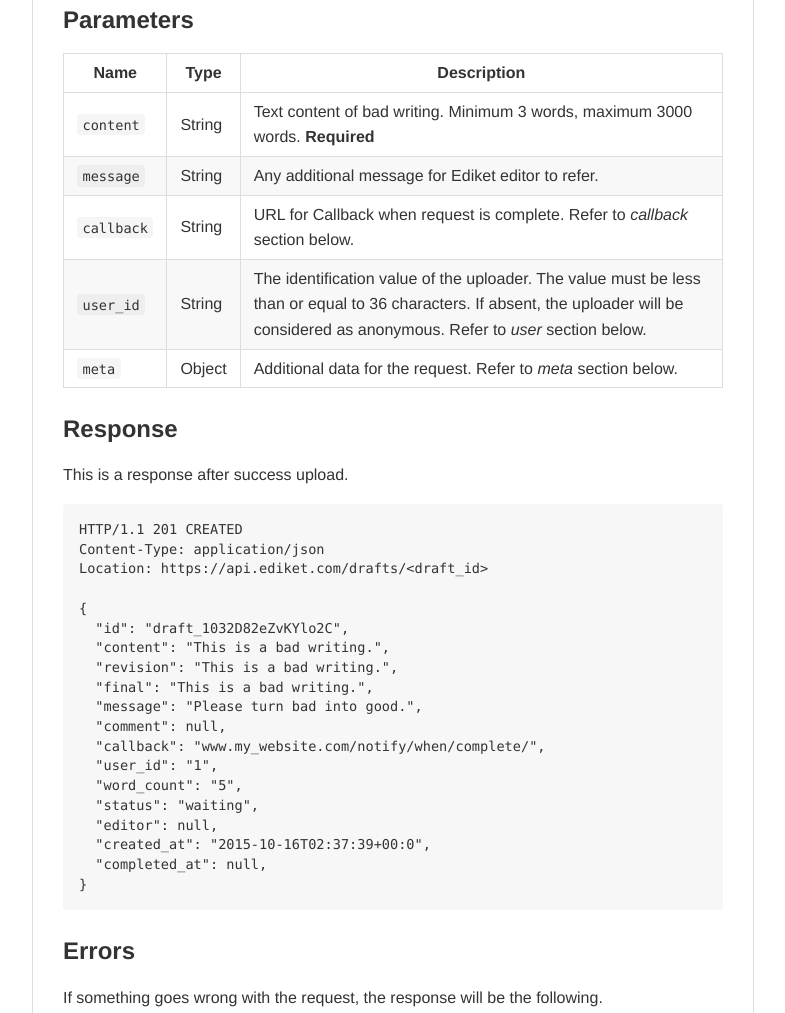
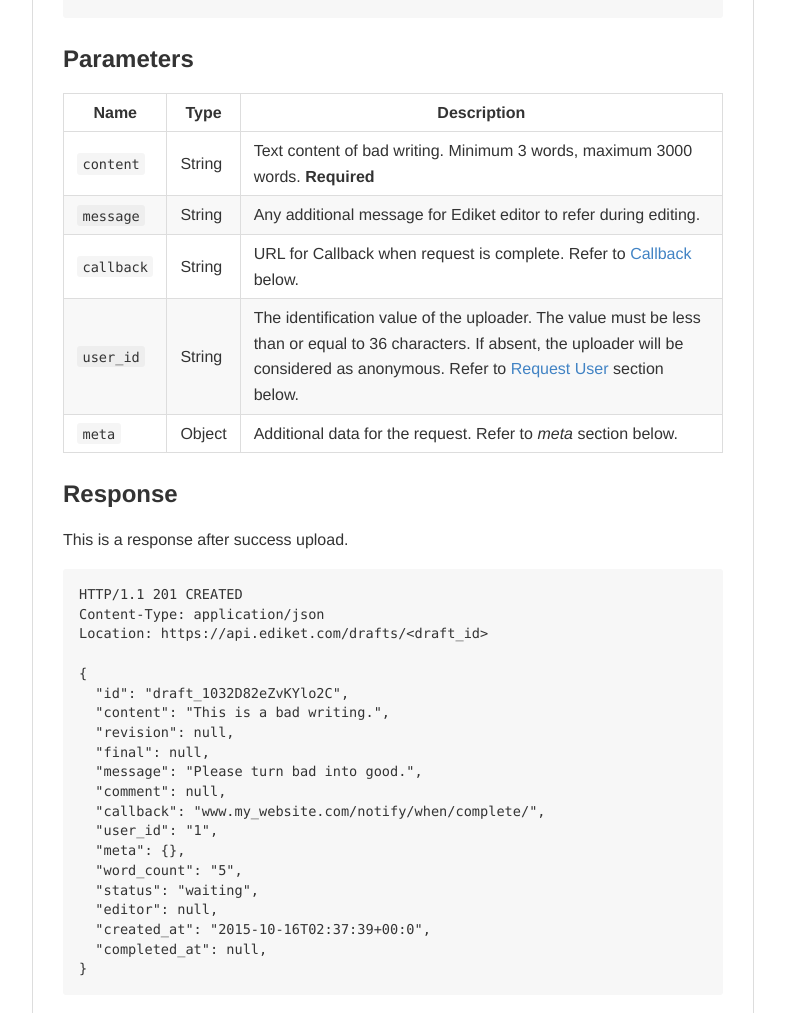
Before and after one commit to YoungNam/EdiketPublicAPI, a plain HTML site: page README.html in a window 1280 px wide. Shown: the part 915-1928 px from the top of the page, without its empty margins (247-1032 px from the left). Drawn offline with Linux system fonts and the light colour scheme.

Commit message:
Small commit

```diff
--- a/README.html
+++ b/README.html
@@ -1035,9 +1035,11 @@ Authorization: &quot;api-key&quot;=&lt;API_KEY&gt;
 {
   &quot;content&quot;: &quot;This is a bad writing.&quot;, &lt;required&gt;
   &quot;message&quot;: &quot;Please turn bad into good.&quot;, &lt;optional&gt;
+  &quot;purpose&quot;: &quot;academic&quot;, &lt;optional&gt;
+  &quot;type&quot;: &quot;email&quot;, &lt;optional&gt;
   &quot;callback&quot;: &quot;www.my_website.com/notify/when/complete/&quot;, &lt;optional&gt;
   &quot;user_id&quot;: &quot;1&quot;, &lt;optional&gt;
-  &quot;meta&quot;: {}
+  &quot;meta&quot;: {} &lt;optional&gt;
 }
 
 </code></pre>
@@ -1060,17 +1062,17 @@ Authorization: &quot;api-key&quot;=&lt;API_KEY&gt;
 <tr>
 <td><code>message</code></td>
 <td>String</td>
-<td>Any additional message for Ediket editor to refer.</td>
+<td>Any additional message for Ediket editor to refer during editing.</td>
 </tr>
 <tr>
 <td><code>callback</code></td>
 <td>String</td>
-<td>URL for Callback when request is complete. Refer to <em>callback</em> section below.</td>
+<td>URL for Callback when request is complete. Refer to <a href="#callback">Callback</a> below.</td>
 </tr>
 <tr>
 <td><code>user_id</code></td>
 <td>String</td>
-<td>The identification value of the uploader. The value must be less than or equal to 36 characters. If absent, the uploader will be considered as anonymous. Refer to <em>user</em> section below.</td>
+<td>The identification value of the uploader. The value must be less than or equal to 36 characters. If absent, the uploader will be considered as anonymous. Refer to <a href="#request-user">Request User</a> section below.</td>
 </tr>
 <tr>
 <td><code>meta</code></td>
@@ -1088,12 +1090,13 @@ Location: https://api.ediket.com/drafts/&lt;draft_id&gt;
 {
   &quot;id&quot;: &quot;draft_1032D82eZvKYlo2C&quot;,
   &quot;content&quot;: &quot;This is a bad writing.&quot;,
-  &quot;revision&quot;: &quot;This is a bad writing.&quot;,
-  &quot;final&quot;: &quot;This is a bad writing.&quot;,
+  &quot;revision&quot;: null,
+  &quot;final&quot;: null,
   &quot;message&quot;: &quot;Please turn bad into good.&quot;,
   &quot;comment&quot;: null,
   &quot;callback&quot;: &quot;www.my_website.com/notify/when/complete/&quot;,
   &quot;user_id&quot;: &quot;1&quot;,
+  &quot;meta&quot;: {},
   &quot;word_count&quot;: &quot;5&quot;,
   &quot;status&quot;: &quot;waiting&quot;,
   &quot;editor&quot;: null,
@@ -1162,6 +1165,7 @@ Content-Type: application/json
   &quot;comment&quot;: &quot;The bad has turned good now!&quot;,
   &quot;callback&quot;: &quot;www.my_website.com/notify/when/complete/&quot;,
   &quot;user_id&quot;: &quot;1&quot;,
+  &quot;meta&quot;: {},
   &quot;word_count&quot;: &quot;5&quot;,
   &quot;status&quot;: &quot;completed&quot;,
   &quot;editor&quot;: {
@@ -1175,7 +1179,8 @@ Content-Type: application/json
 }
 </code></pre>
 
-<h2 id="draft"><a name="user-content-draft" href="#draft" class="headeranchor-link" aria-hidden="true"><span class="headeranchor"></span></a>Draft</h2>
-<h2 id="user"><a name="user-content-user" href="#user" class="headeranchor-link" aria-hidden="true"><span class="headeranchor"></span></a>User</h2>
+<h3 id="request-user"><a name="user-content-request-user" href="#request-user" class="headeranchor-link" aria-hidden="true"><span class="headeranchor"></span></a>Request User</h3>
+<p>When uploading draft, API user can specify <code>user_id</code> to better organize user&rsquo;s requests. <code>user_id</code> is a unique identification value from API User&rsquo;s database with the length equal to or less than 36 characters.</p>
+<h3 id="request-meta"><a name="user-content-request-meta" href="#request-meta" class="headeranchor-link" aria-hidden="true"><span class="headeranchor"></span></a>Request Meta</h3>
 <h2 id="invoice"><a name="user-content-invoice" href="#invoice" class="headeranchor-link" aria-hidden="true"><span class="headeranchor"></span></a>Invoice</h2>
-<h2 id="account-settings"><a name="user-content-account-settings" href="#account-settings" class="headeranchor-link" aria-hidden="true"><span class="headeranchor"></span></a>Account Settings</h2></article></body></html>
+<h2 id="api-settings"><a name="user-content-api-settings" href="#api-settings" class="headeranchor-link" aria-hidden="true"><span class="headeranchor"></span></a>API Settings</h2></article></body></html>
```
Also changed, not shown: README.md.
